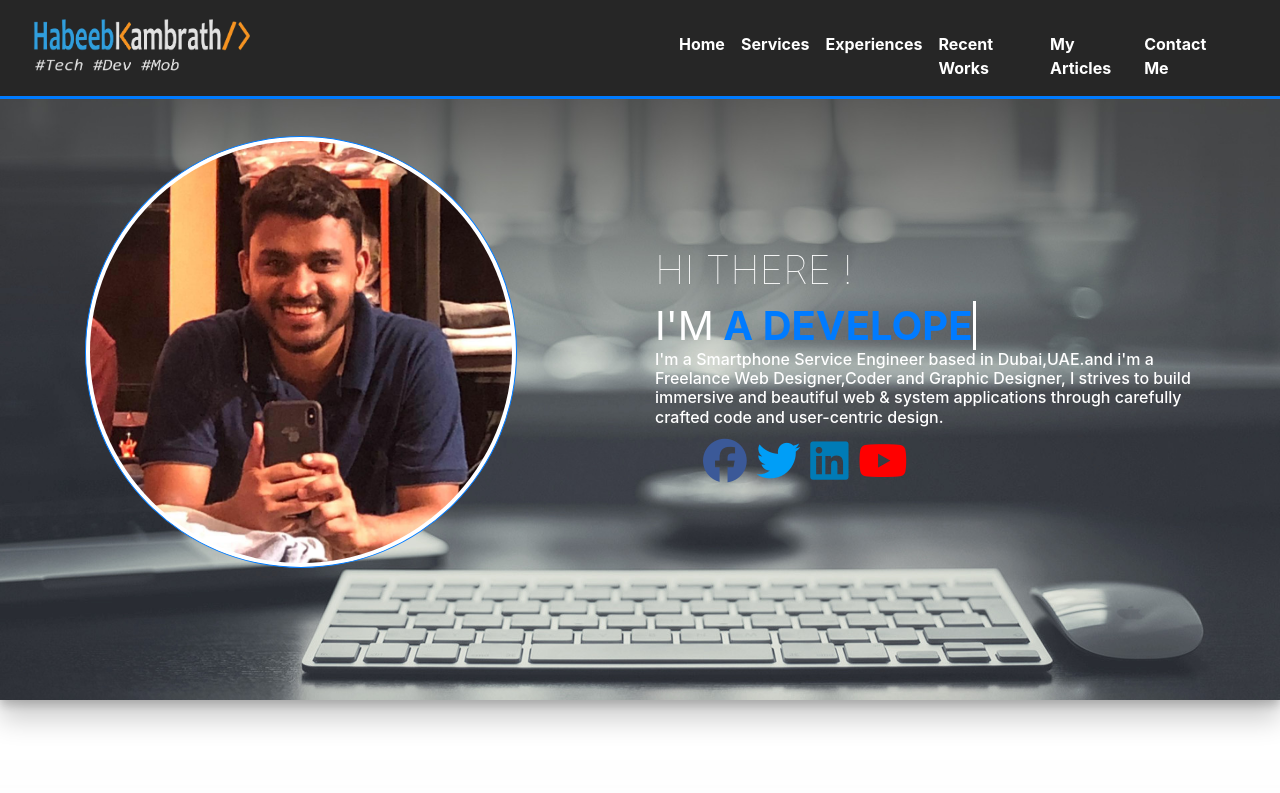
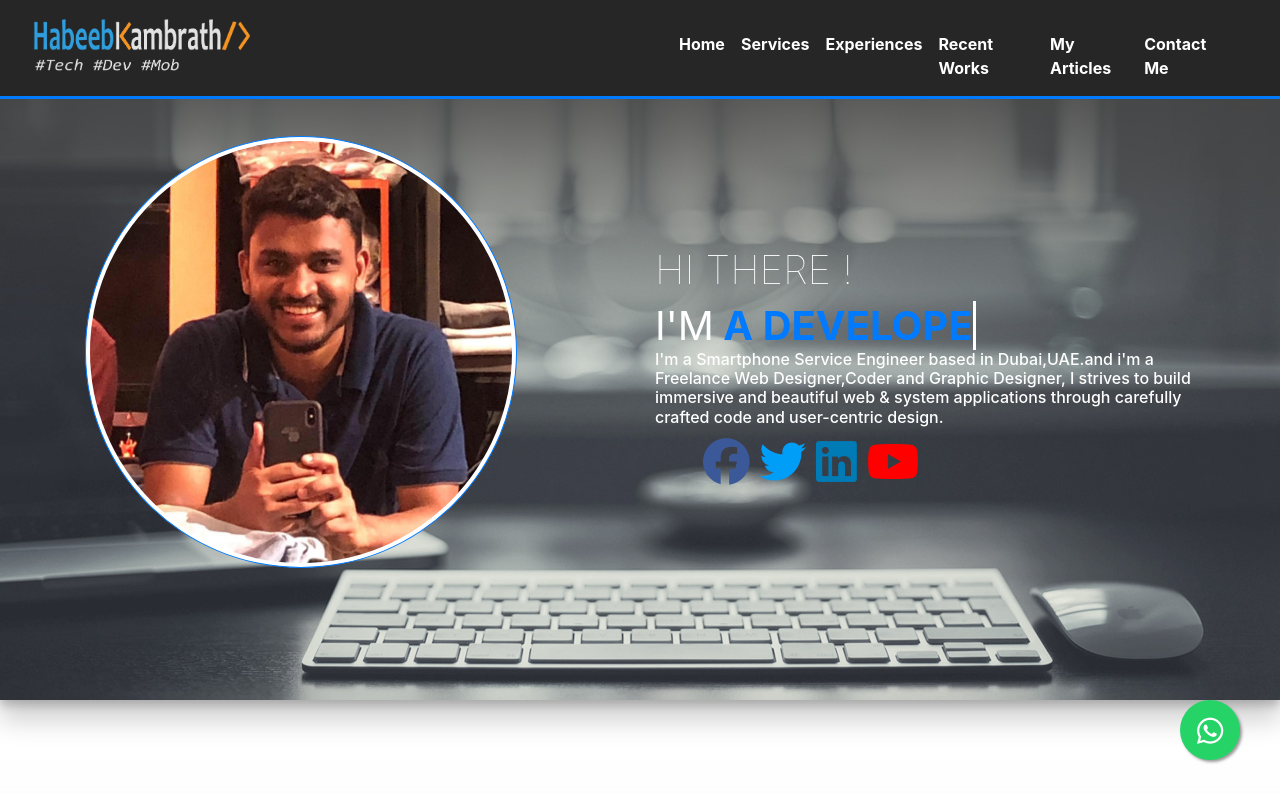
Before and after one commit to habeebkambrath/Habeeb-Kambrath-Personal-Website, a plain HTML site: page index.html in a window 1280 px wide. Shown: the top 793 px of the page. Drawn offline with nearby package versions, Linux system fonts and the light colour scheme.

Commit message:
final file

```diff
--- a/Style.css
+++ b/Style.css
@@ -251,3 +251,28 @@ label.error {
     display: block;
 
 }
+
+
+.float{
+	position:fixed;
+	width:60px;
+	height:60px;
+	bottom:40px;
+	right:40px;
+	background-color:#25d366;
+	color:#FFF;
+	border-radius:50px;
+    text-align:center;
+
+  font-size:30px;
+	box-shadow: 2px 2px 3px #999;
+  z-index:100;
+}
+
+.my-float{
+    margin-top:16px;
+
+}
+.whatsapp-button{
+    text-align: left;
+}
--- a/index.html
+++ b/index.html
@@ -423,6 +423,11 @@
     </div>
 </section>
 
+<link rel="stylesheet" href="https://maxcdn.bootstrapcdn.com/font-awesome/4.5.0/css/font-awesome.min.css">
+   <a href="https://api.whatsapp.com/send/?phone=919809106214&text=Hello%2C+how+may+am+help+you%3F+Just+send+me+a+message&app_absent=0" class="float "  target="_blank">
+   <i class="fa fa-whatsapp my-float "></i>
+</a>
+
 <a id="back2Top" title="Back to top" href="#">&#10148;</a>
 
 <script src="http://ajax.googleapis.com/ajax/libs/jquery/1.7.1/jquery.min.js" type="text/javascript"></script>
@@ -450,5 +455,6 @@
       })
   })
 </script>
+
 </body>
 </html>
```
